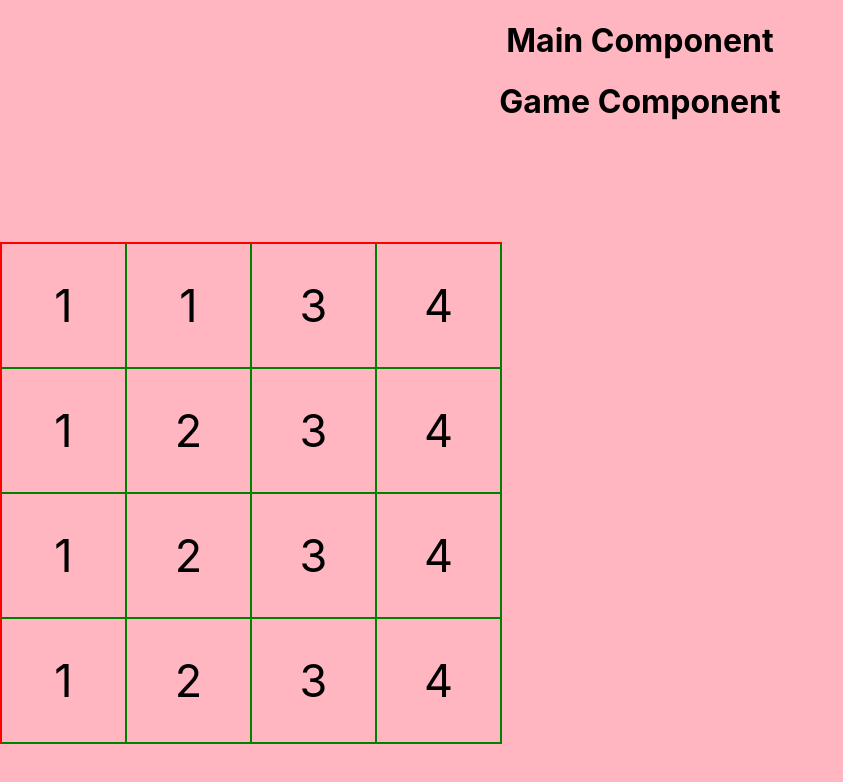
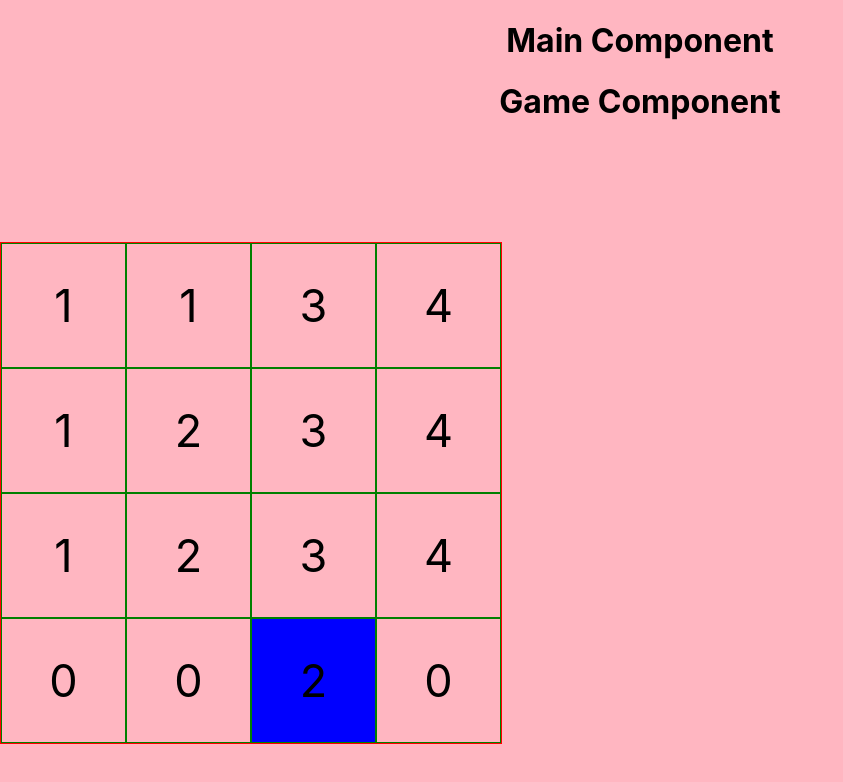
Before and after one commit to KrysOlechowski/go-app, a React (Create React App) app in the folder client/: page / in a window 1280 px wide. Shown: the top 782 px of the page, without its empty margins (0-843 px from the left). Built offline with nearby package versions, Linux system fonts and the light colour scheme; no server answers.

Commit message:
add logic for left move

```diff
--- a/client/src/components/game/game.tsx
+++ b/client/src/components/game/game.tsx
@@ -33,10 +33,10 @@ export const Game: FC<Props> = () => {
       { value: 4, active: "old" },
     ],
     [
-      { value: 1, active: "old" },
-      { value: 2, active: "old" },
-      { value: 3, active: "old" },
-      { value: 4, active: "old" },
+      { value: 0, active: "old" },
+      { value: 0, active: "old" },
+      { value: 0, active: "old" },
+      { value: 0, active: "old" },
     ],
   ]);
 
@@ -126,9 +126,10 @@ export const Game: FC<Props> = () => {
       if (!isLoading) {
         const newGrid = combineBlocks(e.key, gameGrid)
           .then((grid: any) => {
-            console.log("we have a move");
+            console.log("we have a move + grid :");
             console.log(grid);
-            setGameGrid(grid);
+            const withRandom = addRandomBlocks(grid);
+            setGameGrid(withRandom);
             setIsLoading(false);
           })
           .catch((err) => {
--- a/client/src/logic/blocks-logic.ts
+++ b/client/src/logic/blocks-logic.ts
@@ -11,7 +11,10 @@ export const combineBlocks=(key:string,gameGrid:any)=>{
 setTimeout(() => {
   if(key==="ArrowRight"){
     grid = moveWholeBlocksToRight(currGrid)
-    console.log(grid)
+    console.log("right")
+}else if(key==="ArrowLeft"){
+  grid=moveBlocksToLeft(currGrid)
+  console.log("left")
 }
 
 
@@ -24,11 +27,27 @@ if(isBlocksMoved){
 }else{
   return reject("noMove")
 }
-}, 5000);
+}, 100);
 
 
     })
 
+}
+
+const moveBlocksToLeft=(grid:any)=>{
+let copiedGrid= _.cloneDeep(grid);
+copiedGrid =reverseGrid(copiedGrid)
+copiedGrid=moveWholeBlocksToRight(copiedGrid)
+copiedGrid=reverseGrid(copiedGrid)
+return copiedGrid
+}
+
+const reverseGrid=(grid:any)=>{
+  let copiedGrid = _.cloneDeep(grid);
+  for(let i=0;i<4;i++){
+    copiedGrid[i]=copiedGrid[i].reverse()
+  }
+  return copiedGrid
 }
 
 
```
